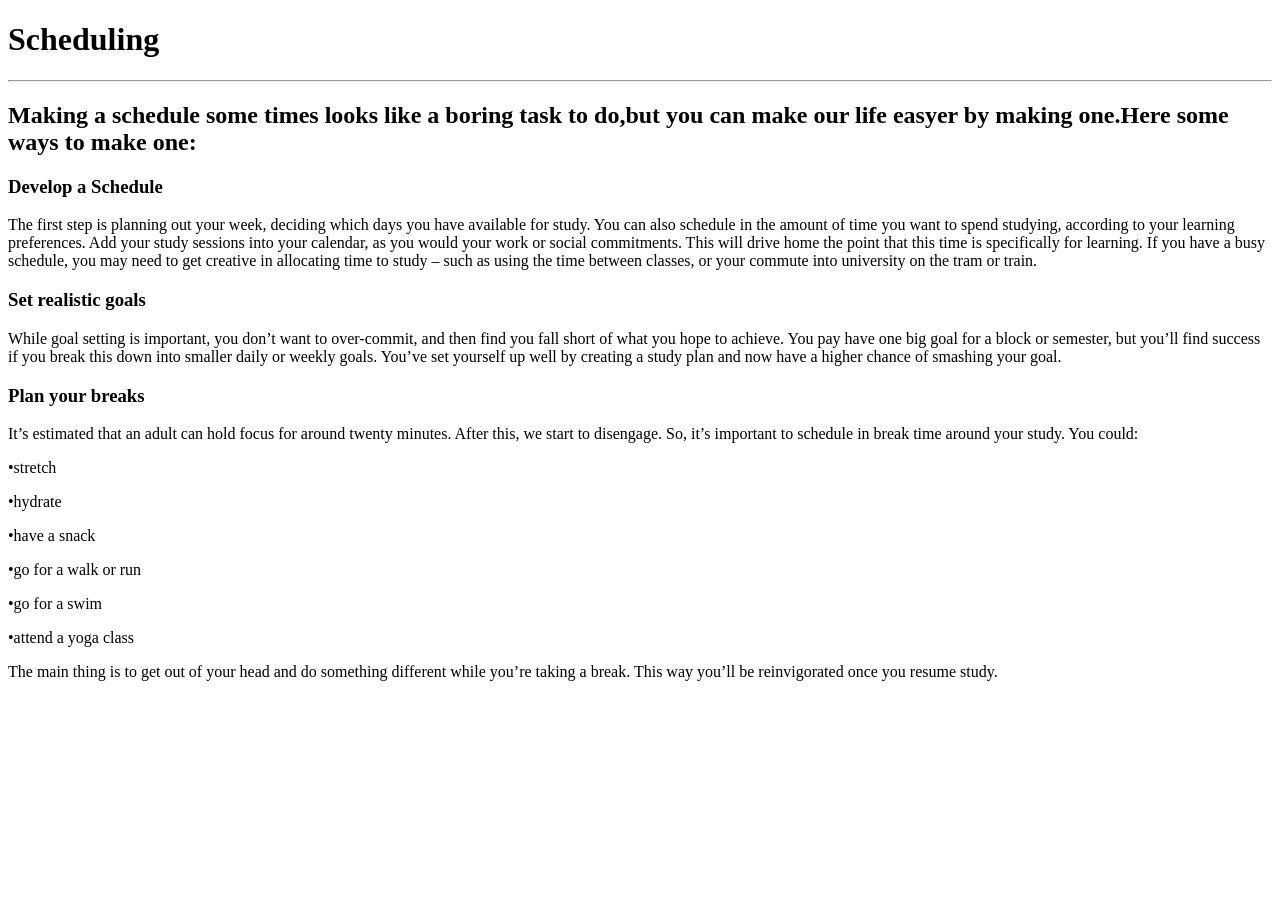
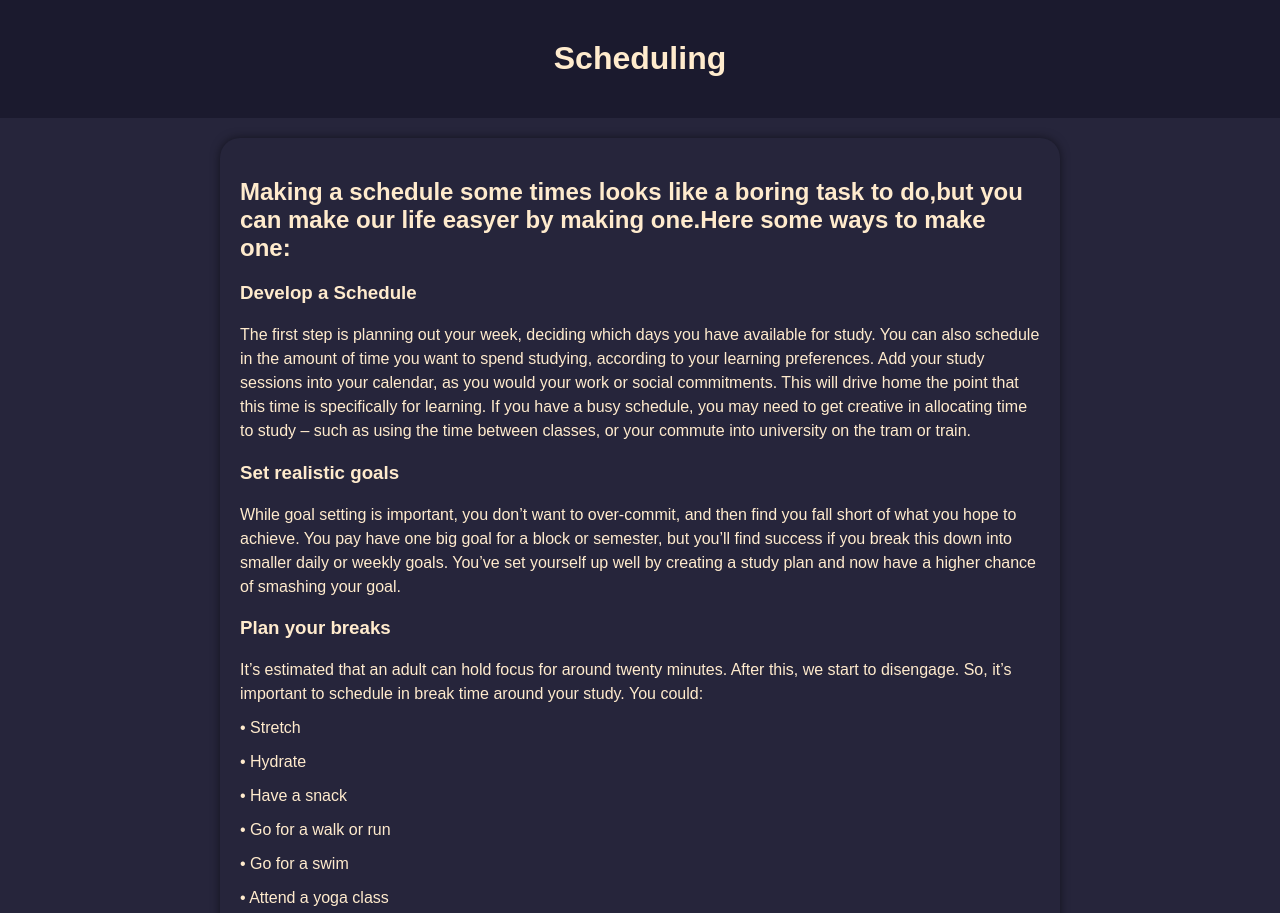
Before and after one commit to jukfiuune/tuesconnect, a plain HTML site: page Wiki/3page.html in a window 1280 px wide. Shown: the top 913 px of the page. Before the commit the page ends 800 px from the top, so only its background shows below. Drawn offline with Linux system fonts and the light colour scheme.

Commit message:
Update 3page.html

```diff
--- a/Wiki/3page.html
+++ b/Wiki/3page.html
@@ -2,11 +2,57 @@
 <html>
 <head>
 <title>Scheduling</title>
+<style>
+  body {
+            background: #26253b;
+            color: blanchedalmond;
+            margin: 0;
+            padding: 0;
+            font-family: Arial, sans-serif;
+            text-align: center;
+        }
+
+        header {
+            background-color: #1b1a2e;
+            padding: 20px;
+            color: blanchedalmond;
+        }
+
+        .box {
+            background: #26253b;
+            padding: 20px;
+            border-radius: 20px;
+            margin: 20px auto;
+            width: 80%;
+            max-width: 800px;
+            text-align: left;
+            border: 2px  black;
+            box-shadow: 0 0 10px rgba(0, 0, 0, 0.5);
+        }
+
+        h1, h2 {
+            margin-top: 20px;
+        }
+
+        hr {
+            border: 0;
+            border-top: 1px solid blanchedalmond;
+            margin: 20px auto;
+            width: 80%;
+        }
+
+        p {
+            margin: 10px 0;
+            line-height: 1.5;
+        }
+
+</style>
+
 </head>
 <body>
 
-<h1>Scheduling</h1>
-<hr>
+<header><h1>Scheduling</h1></header>
+<div class="box">
 <h2> Making a schedule some times looks like a boring task to do,but you can make our
   life easyer by making one.Here some ways to make one:</h2>
   <h3>Develop a Schedule</h3>
@@ -21,14 +67,14 @@
 <p>It’s estimated that an adult can hold focus for around twenty minutes. After this, we start to disengage.
   So, it’s important to schedule in break time around your study.
   You could:</p>
-<p>•stretch</p>
-<p>•hydrate</p>
-<p>•have a snack</p>
-<p>•go for a walk or run</p>
-<p>•go for a swim</p>
-<p>•attend a yoga class</p>
+<p>• Stretch</p>
+<p>• Hydrate</p>
+<p>• Have a snack</p>
+<p>• Go for a walk or run</p>
+<p>• Go for a swim</p>
+<p>• Attend a yoga class</p>
 <p>The main thing is to get out of your head and do something different while you’re taking a break.
   This way you’ll be reinvigorated once you resume study.</p>
-
+</div>
 </body>
 </html>
```
